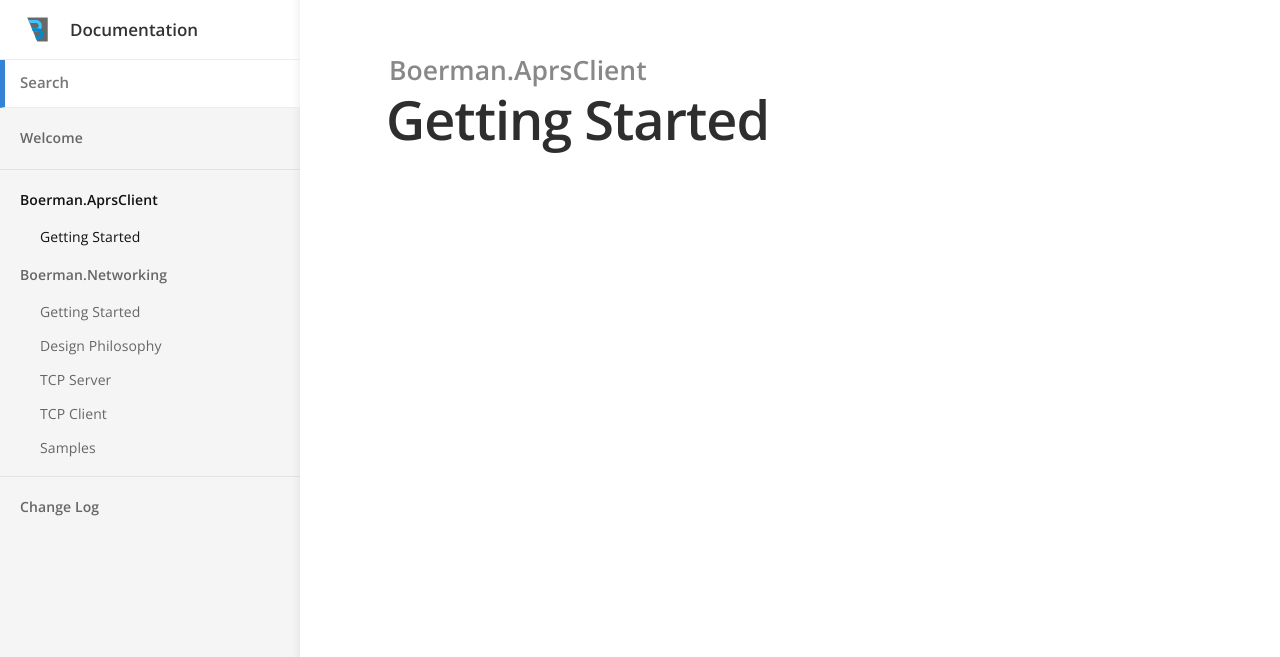
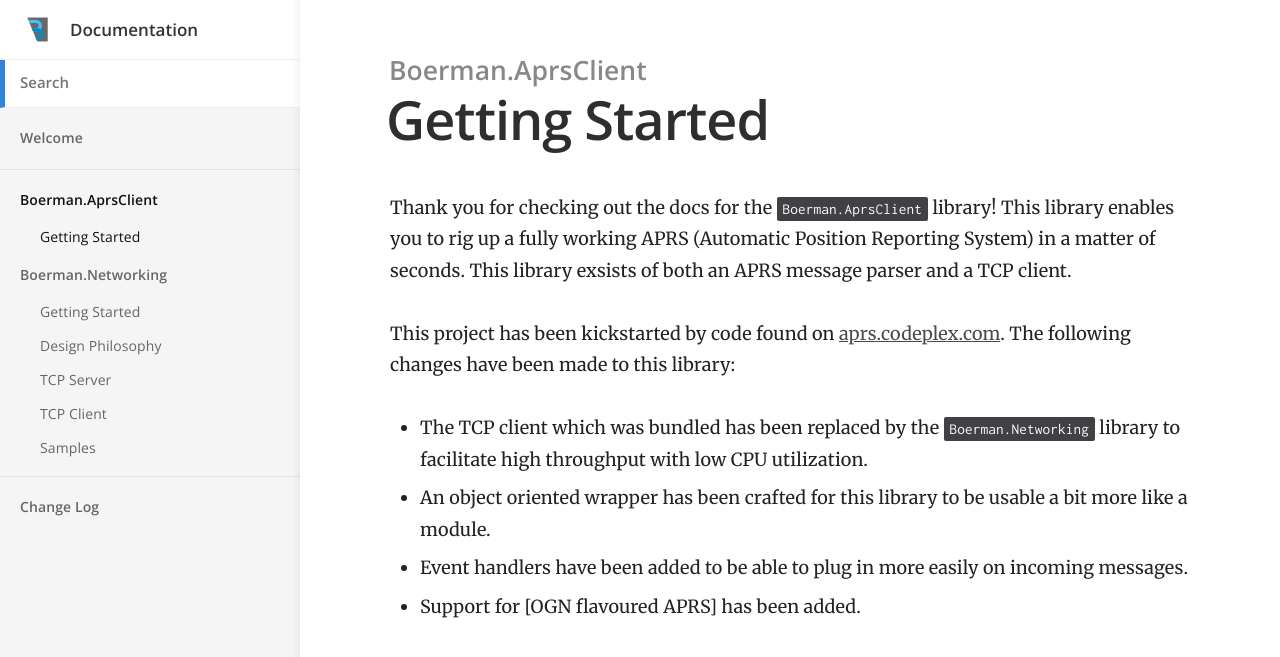
Before and after one commit to Boerman/docs, a Jekyll site: the page built from _docs/Libraries/AprsClient/getting-started.md, in a window 1280 px wide. Shown: the top 657 px of the page. Built offline with Jekyll 4.4.1, drawn with Linux system fonts in a browser that asks for light colours.

Commit message:
Updated '_docs/Libraries/AprsClient/getting-started.md' via CloudCannon

```diff
--- a/_docs/Libraries/AprsClient/getting-started.md
+++ b/_docs/Libraries/AprsClient/getting-started.md
@@ -3,3 +3,12 @@ title: Getting Started
 category: Boerman.AprsClient
 order: 1
 ---
+
+Thank you for checking out the docs for the `Boerman.AprsClient` library! This library enables you to rig up a fully working APRS (Automatic Position Reporting System) in a matter of seconds. This library exsists of both an APRS message parser and a TCP client.
+
+This project has been kickstarted by code found on [aprs.codeplex.com](aprs.codeplex.com). The following changes have been made to this library:
+
+- The TCP client which was bundled has been replaced by the `Boerman.Networking` library to facilitate high throughput with low CPU utilization.
+- An object oriented wrapper has been crafted for this library to be usable a bit more like a module.
+- Event handlers have been added to be able to plug in more easily on incoming messages.
+- Support for [OGN flavoured APRS] has been added.
```
